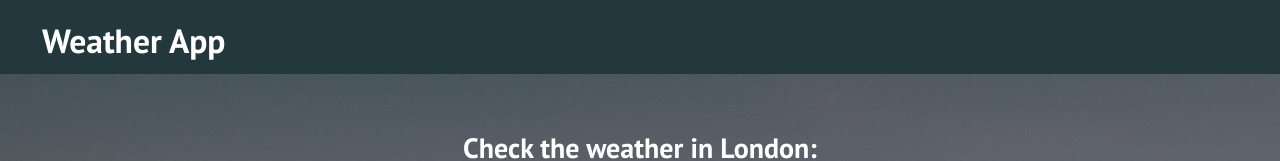
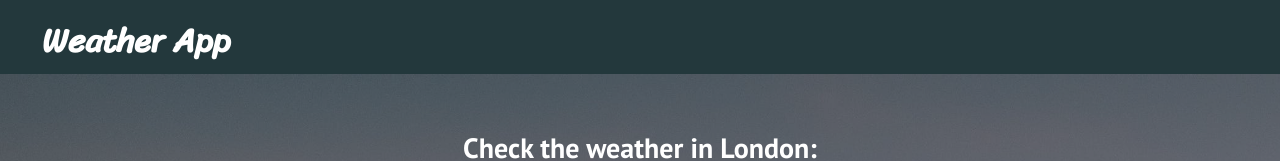
Before and after one commit to OlenaKashuba/weather_app, a plain HTML site: page index.html in a window 1280 px wide. Shown: the top 161 px of the page. Drawn offline with Linux system fonts and the light colour scheme.

Commit message:
Change fonts

```diff
--- a/css/style.css
+++ b/css/style.css
@@ -19,6 +19,10 @@ body {
 	padding-top: 0.5rem;
 	padding-left: 3rem;
 	font-size: 1.2rem;
+}
+
+.main-title {
+	font-family: 'Sriracha', cursive;
 }
 
 .main {
--- a/index.html
+++ b/index.html
@@ -4,6 +4,7 @@
 	<meta name="viewport" content="width=device-width, initial-scale=1, shrink-to-fit=no">
 	<title>Weather App</title>
 	<link href="https://fonts.googleapis.com/css?family=PT+Sans:400,700&amp;subset=cyrillic" rel="stylesheet">
+	<link href="https://fonts.googleapis.com/css?family=Sriracha" rel="stylesheet">
 	<link href="css/style.css" rel="stylesheet">
 </head>
 <body>
```
